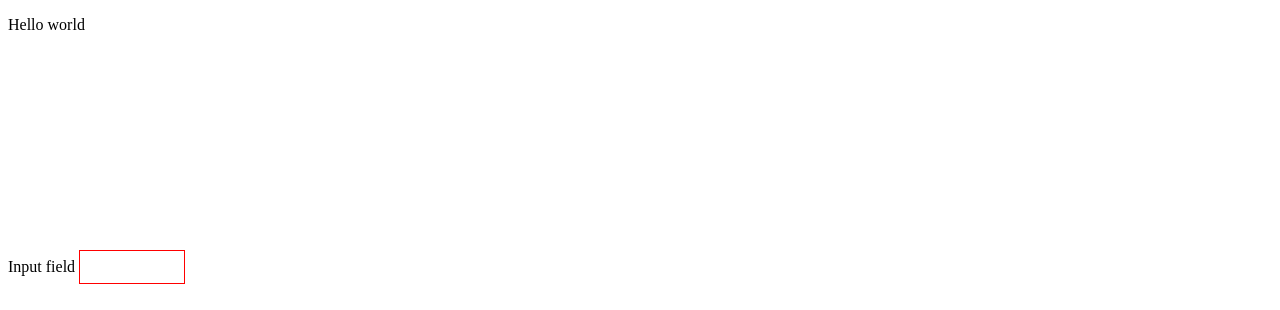
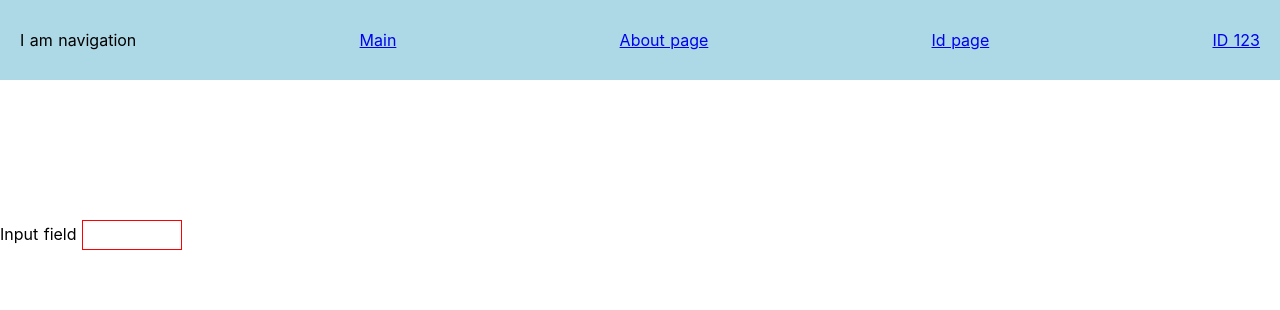
Before and after one commit to Ev-Kos/ngo, a Nuxt app: page / in a window 1280 px wide. Shown: the top 310 px of the page. Built offline with nearby package versions, Linux system fonts and the light colour scheme.

Commit message:
error layout

```diff
--- /dev/null
+++ b/layouts/default.vue
@@ -0,0 +1,76 @@
+<template>
+  <div>
+    <nav class="navigation">
+      I am navigation
+      <nuxt-link to="/">Main</nuxt-link>
+      <nuxt-link to="/about">About page</nuxt-link>
+      <nuxt-link to="/id">Id page</nuxt-link>
+      <nuxt-link to="/id/123">ID 123</nuxt-link>
+    </nav>
+    <Nuxt />
+  </div>
+</template>
+
+<style>
+
+.navigation {
+  width: 100%;
+  height: 80px;
+  padding: 20px;
+  position: fixed;
+  top: 0;
+  left: 0;
+  display: flex;
+  align-items: center;
+  justify-content: space-between;
+  background: lightblue;
+}
+
+html {
+  font-family: "Source Sans Pro", -apple-system, BlinkMacSystemFont, "Segoe UI",
+    Roboto, "Helvetica Neue", Arial, sans-serif;
+  font-size: 16px;
+  word-spacing: 1px;
+  -ms-text-size-adjust: 100%;
+  -webkit-text-size-adjust: 100%;
+  -moz-osx-font-smoothing: grayscale;
+  -webkit-font-smoothing: antialiased;
+  box-sizing: border-box;
+}
+
+*,
+*::before,
+*::after {
+  box-sizing: border-box;
+  margin: 0;
+}
+
+.button--green {
+  display: inline-block;
+  border-radius: 4px;
+  border: 1px solid #3b8070;
+  color: #3b8070;
+  text-decoration: none;
+  padding: 10px 30px;
+}
+
+.button--green:hover {
+  color: #fff;
+  background-color: #3b8070;
+}
+
+.button--grey {
+  display: inline-block;
+  border-radius: 4px;
+  border: 1px solid #35495e;
+  color: #35495e;
+  text-decoration: none;
+  padding: 10px 30px;
+  margin-left: 15px;
+}
+
+.button--grey:hover {
+  color: #fff;
+  background-color: #35495e;
+}
+</style>
--- /dev/null
+++ b/layouts/error.vue
@@ -0,0 +1,32 @@
+<template>
+  <div class="error-block">
+    <h3>Ой-ой! У нас ошибка, но все под контролем :)</h3>
+    <h3>Статус: {{ error.statusCode }}</h3>
+    <h3>Сообщение об ошибке: {{ error.message }}</h3>
+  </div>
+</template>
+
+<script>
+
+  export default {
+    props: {
+      error: {
+        type: Object,
+        default: () => ({})
+      }
+    },
+    mounted() {
+      console.log(this.error, 'ERROR OBJECT')
+    }
+  }
+</script>
+
+<style scoped>
+  .error-block {
+    display: flex;
+    align-items: center;
+    justify-content: center;
+    flex-direction: column;
+    height: 100vh;
+  }
+</style>
```
